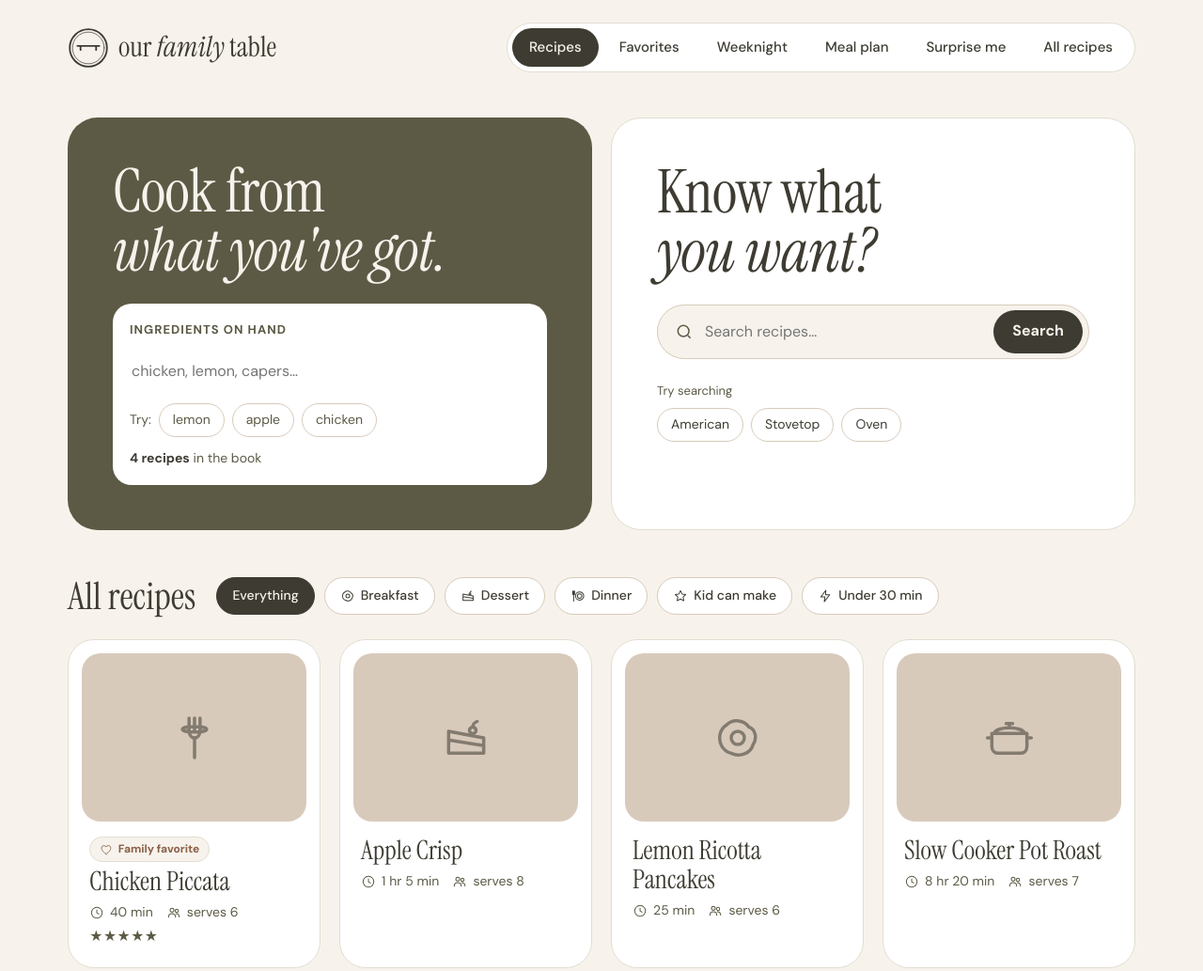
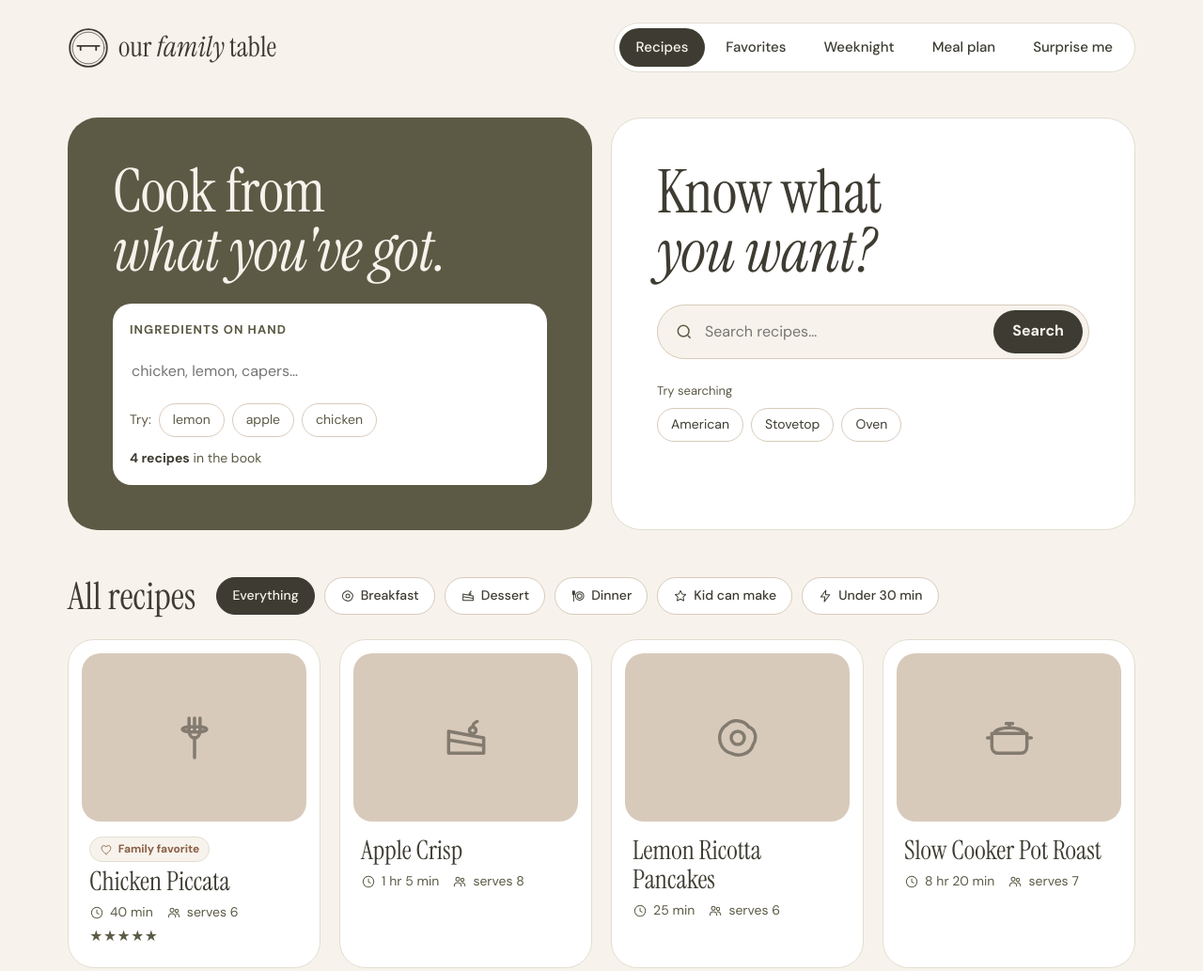
Before and after one commit to oakleyjones21/family-recipes, a plain HTML site: page site/index.html in a window 1280 px wide. Shown: the top 1033 px of the page at 94% size. Drawn offline with Linux system fonts and the light colour scheme.

Commit message:
Remove 'All recipes' option from the nav
Co-Authored-By: Claude Sonnet 5.5 <noreply@anthropic.com>
Claude-Session: https://claude.ai/code/session_01TFET6J6JbFrc39D36kZP4A

```diff
--- a/site/index.html
+++ b/site/index.html
@@ -22,7 +22,6 @@
     <a href="#/weeknight" data-nav="weeknight">Weeknight</a>
     <a href="#/plan" data-nav="plan">Meal plan</a>
     <a href="#/surprise" data-nav="surprise">Surprise me</a>
-    <a href="#/all" data-nav="all">All recipes</a>
   </nav>
 </header>
 <main id="main" tabindex="-1"></main>
```
